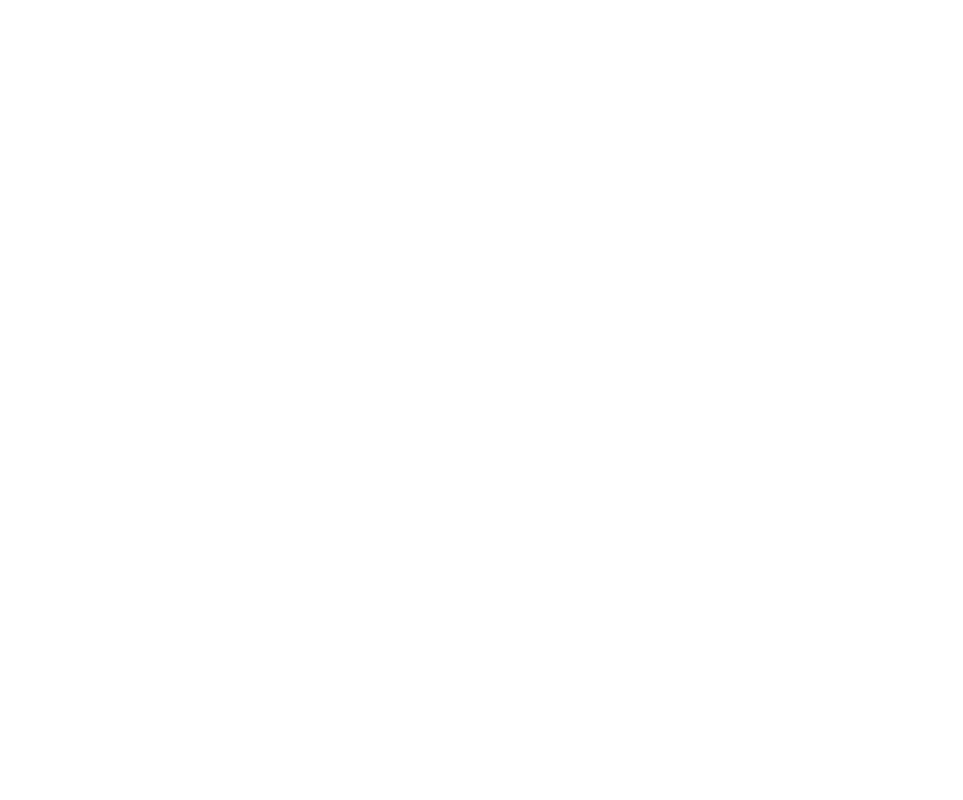
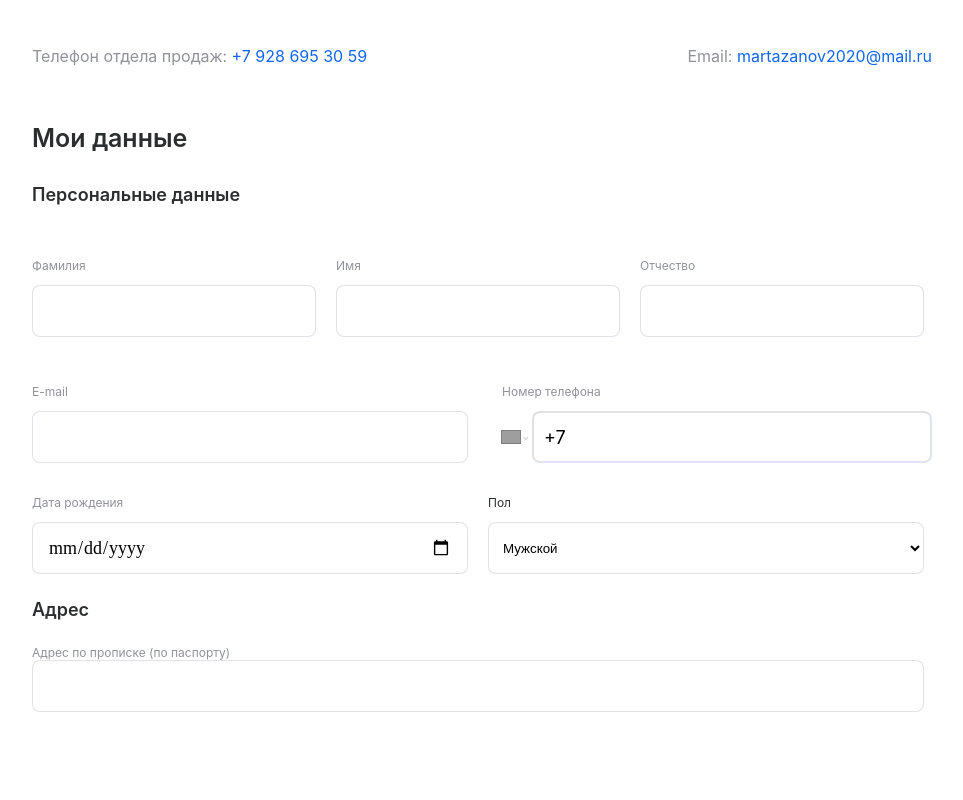
Before and after one commit to arsamurzaev/travel-website-frontend, a React (Create React App) app: page / in a window 1280 px wide. Shown: the top 800 px of the page, without its empty margins (158-1121 px from the left). Built offline with nearby package versions, Linux system fonts and the light colour scheme; grey boxes are pictures that could not be loaded.

Commit message:
back and front связан личные данные пользователя

```diff
--- a/src/App.jsx
+++ b/src/App.jsx
@@ -1,8 +1,9 @@
+import PersonalData from "./components/personalData/personalData";
 
 const App = () => {
   return (
     <div className="App">
-
+        <PersonalData />
     </div>
   );
 }
--- /dev/null
+++ b/src/app/features/userDataSlice.js
@@ -0,0 +1,71 @@
+import { createSlice, createAsyncThunk } from "@reduxjs/toolkit"
+
+const initialState = {
+    users:[],
+    error: null,
+    loading: false
+}
+
+export const addUser = createAsyncThunk("dataUser/add", async(data, thunkAPI)=>{
+    console.log(data);
+    try {
+        const res = await fetch("http://localhost:4000/add/user", {
+            method:"POST",
+            body: JSON.stringify({
+            firstName: data.firstName,
+            secondName:data.secondName,
+            lastName:data.lastName,
+            mail:data.mail,
+            numderPhone:data.phone,
+            birthday: data.dateBird,
+            gender:data.gender,
+            fullAdress:data.fullAdress,
+            documents:{
+                document: data.document,
+                seriesOfTheDocument:data.documentSeries,
+                numberOfTheDocument:data.documentNumber,
+                dataOfIssue:data.dateDocument,
+                issuedByWhom:data.documentIssued,
+                divisionCode: data.documentDivision,
+            }
+
+            }),
+            headers:{
+                "Content-type": "application/json",
+            }
+
+
+        })
+        const dataUser = await res.json()
+        if(dataUser.error){
+            thunkAPI.rejectWithValue(dataUser.error)
+        }
+        return thunkAPI.fulfillWithValue(dataUser)
+    } catch (error) {
+        return thunkAPI.rejectWithValue(error)
+    }
+})
+
+const userData = createSlice({
+    name: "UserData",
+    initialState,
+    reducers:{},
+    extraReducers: (builder) =>{
+    builder
+    .addCase(addUser.fulfilled((state, actions)=>{
+        state.users.push(actions.payload)
+        state.loading = false
+        state.error = null
+    }))
+    .addCase(addUser.rejected((state, actions)=>{
+        state.error = actions.payload
+        state.loading = false
+    }))
+    .addCase(addUser.pending((state, actions)=>{
+        state.loading = true
+        state.error = null
+    }))
+    }
+})
+
+export default userData.reducer
--- /dev/null
+++ b/src/app/store.js
@@ -0,0 +1,7 @@
+import { configureStore } from "@reduxjs/toolkit"
+import userDataSlice from "./features/userDataSlice"
+export const store = configureStore({
+    reducer:{
+        userData: userDataSlice
+    }
+})
--- a/src/components/personalData/personData.module.scss
+++ b/src/components/personalData/personData.module.scss
@@ -234,6 +234,35 @@
     }
 }
 
+.adress_input{
+    >h4{
+        font-family: 'Inter';
+        font-style: normal;
+        font-weight: 600;
+        font-size: 18px;
+        line-height: 130%;
+        color: #2C2D2E;
+    }
+    >p{
+        font-family: 'Inter';
+        font-style: normal;
+        font-weight: 400;
+        font-size: 12px;
+        line-height: 15px;
+        color: #919399;
+        margin: 0;
+        padding: 0;
+    }
+    >input{
+        padding: 10px;
+        width: 892px;
+        height: 52px;
+        background: #FFFFFF;
+        border: 1px solid rgba(0, 16, 61, 0.12);
+        border-radius: 8px;
+        font-size: 18px;
+    }
+}
 .documents{
     margin-top: 150px;
     .content_documents{
--- a/src/components/personalData/personalData.jsx
+++ b/src/components/personalData/personalData.jsx
@@ -4,7 +4,14 @@ import PhoneInput from "react-phone-number-input";
 import { useState } from "react";
 import "react-phone-number-input/style.css";
 import "./style.css";
+import { useDispatch } from "react-redux";
+import { addUser } from "../../app/features/userDataSlice";
+
 const PersonalData = () => {
+  // const addUsers = useSelector((state)=>state.userData.users)
+
+  const dispatch = useDispatch();
+
   const [phone, setPhone] = useState("");
 
   const [firstName, setFirstName] = useState("");
@@ -17,6 +24,8 @@ const PersonalData = () => {
 
   const [dateBird, setDateBird] = useState("");
 
+  const [fullAdress, setFulAdress] = useState('')
+
   const [documentSeries, setDocumentSeries] = useState("");
 
   const [documentNumber, setDocumentNumber] = useState("");
@@ -27,10 +36,45 @@ const PersonalData = () => {
 
   const [documentDivision, setDocumentDivision] = useState("");
 
-  const [document, setDocument] = useState('Паспорт')
+  const [document, setDocument] = useState("Паспорт");
 
-  const [gender, setGender] = useState('Мужской')
+  const [gender, setGender] = useState("Мужской");
 
+
+  const handleAddUser = () => {
+    dispatch(
+      addUser({
+        firstName,
+        secondName,
+        lastName,
+        mail,
+        phone,
+        dateBird,
+        gender,
+        fullAdress,
+        document,
+        documentSeries,
+        documentNumber,
+        documentIssued,
+        dateDocument,
+        documentDivision
+      }),
+      // setPhone(''),
+      // setFirstName(''),
+      // setSecondName(''),
+      // setLastName(''),
+      // setMail(''),
+      // setDateBird(''),
+      // setFulAdress(''),
+      // setDocumentSeries(''),
+      // setDocumentNumber(''),
+      // setDateDocument(''),
+      // setDocumentIssued(''),
+      // setDocumentDivision(''),
+      // setDocument(''),
+      // setGender(''),
+    );
+  };
 
   return (
     <div className={styles.container}>
@@ -91,6 +135,7 @@ const PersonalData = () => {
             />
           </div>
         </div>
+
         <div className={styles.b_of_d}>
           <div className={styles.birdOfDate}>
             <h3>Дата рождения</h3>
@@ -102,18 +147,23 @@ const PersonalData = () => {
           </div>
           <div className={styles.gender}>
             <p>Пол</p>
-            <select onChange={(e)=>setGender(e.target.value)}>
-              <option selected = {true}> Мужской </option>
+            <select onChange={(e) => setGender(e.target.value)}>
+              <option selected={true}> Мужской </option>
               <option> Женский</option>
             </select>
           </div>
+        </div>
+        <div className={styles.adress_input}>
+          <h4>Адрес</h4>
+          <p>Адрес по прописке (по паспорту)</p>
+          <input value={fullAdress} onChange={(e)=>setFulAdress(e.target.value)} type="text" />
         </div>
         <div className={styles.documents}>
           <h4>Документы</h4>
           <div className={styles.content_documents}>
             <div className={styles.document_pasp}>
               <p>Документ</p>
-              <select onChange={(e)=> setDocument(e.target.value)}>
+              <select onChange={(e) => setDocument(e.target.value)}>
                 <option selected={true}>Паспорт</option>
                 <option>Загран паспорт</option>
               </select>
@@ -162,7 +212,7 @@ const PersonalData = () => {
             </div>
           </div>
         </div>
-        <button>Сохранить изменения</button>
+        <button onClick={() => handleAddUser()}>Сохранить изменения</button>
       </div>
     </div>
   );
--- a/src/index.js
+++ b/src/index.js
@@ -1,11 +1,15 @@
-import React from 'react';
-import ReactDOM from 'react-dom/client';
-import './index.css';
-import App from './App';
+import React from "react";
+import ReactDOM from "react-dom/client";
+import "./index.css";
+import App from "./App";
+import { Provider } from "react-redux"
+import { store } from "./app/store";
 
-const root = ReactDOM.createRoot(document.getElementById('root'));
+const root = ReactDOM.createRoot(document.getElementById("root"));
 root.render(
   <React.StrictMode>
-    <App />
+    <Provider store={store}>
+      <App />
+    </Provider>
   </React.StrictMode>
 );
```
